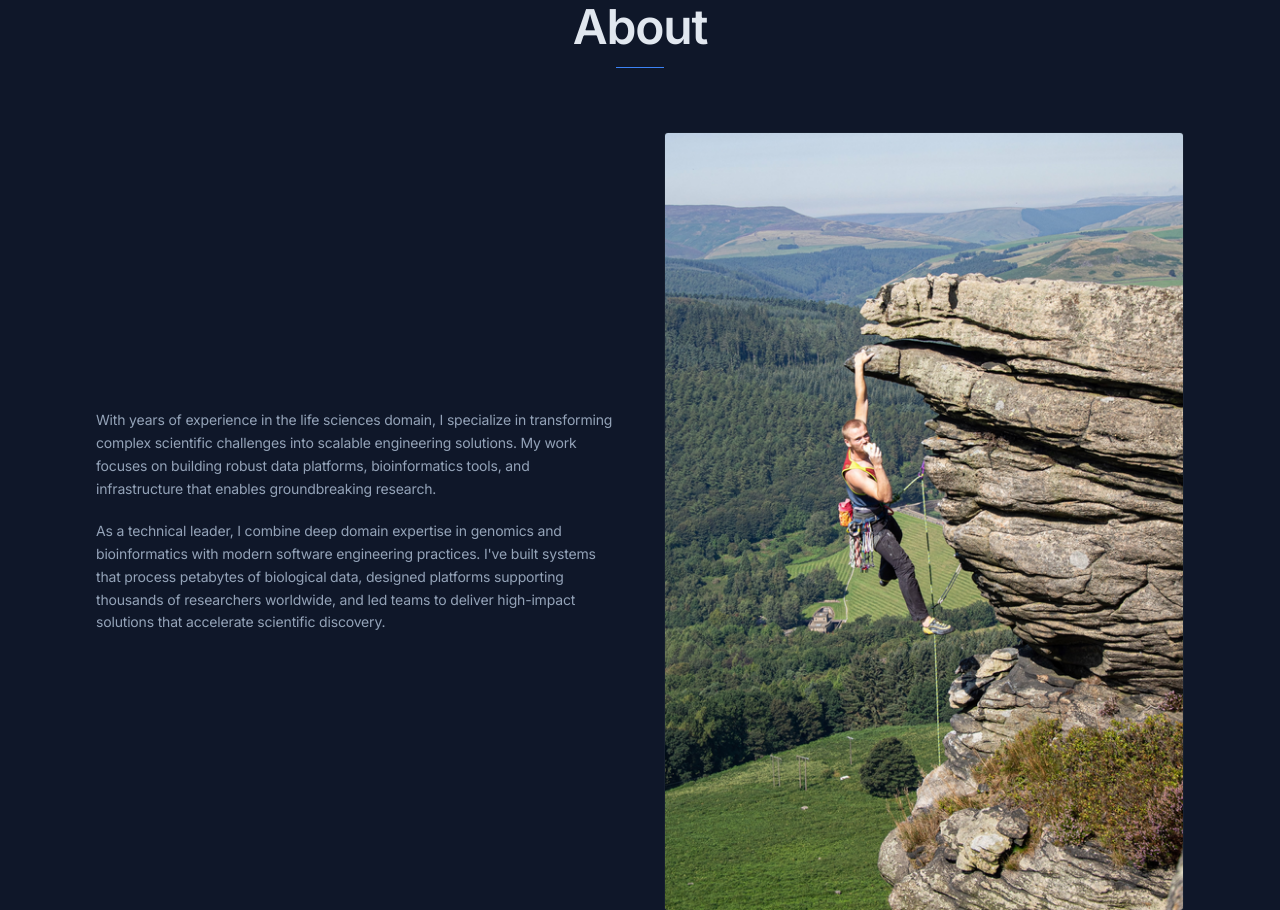
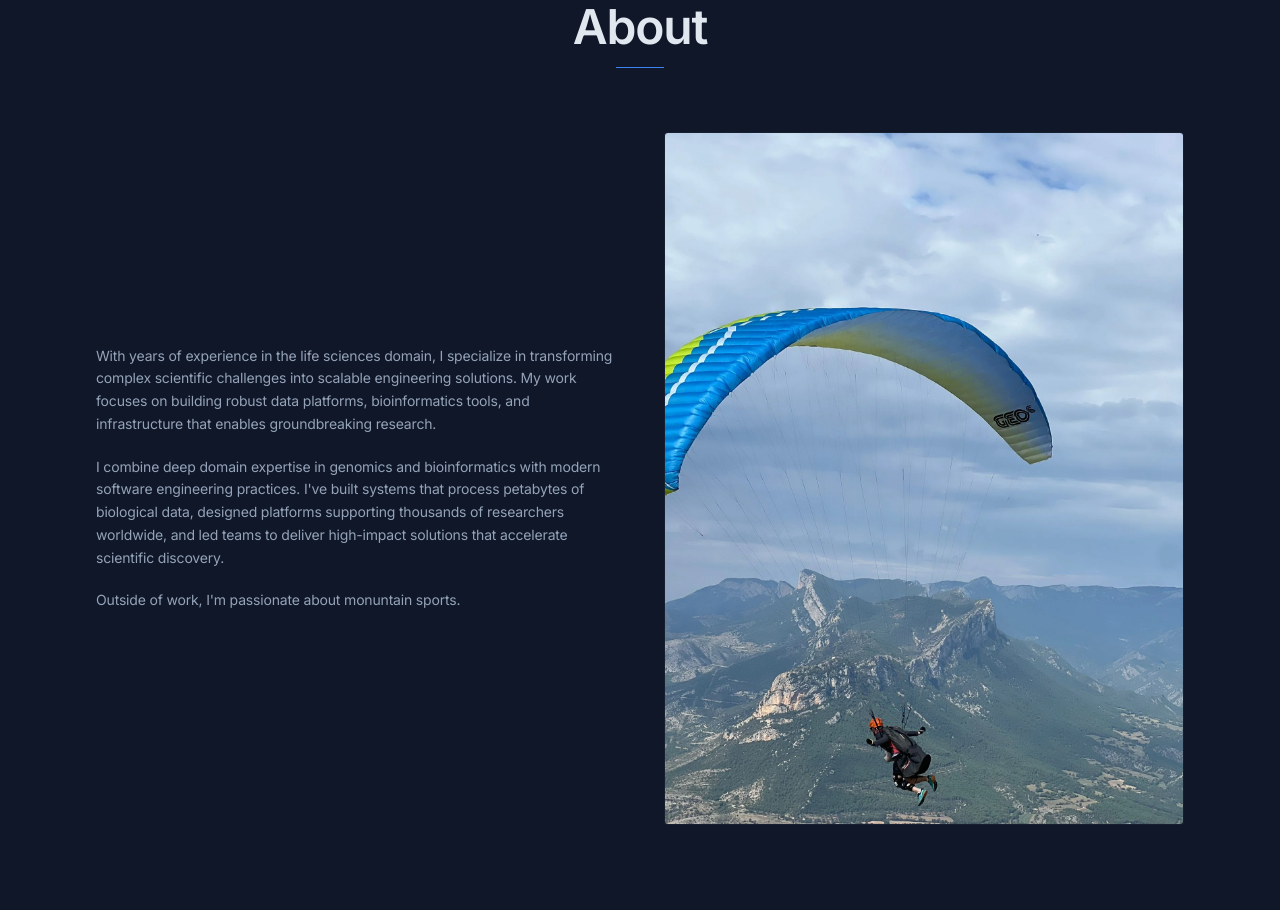
Before and after one commit to jacobwindsor/jacobwindsor.github.io, an Astro site: page / in a window 1280 px wide. Shown: the part 877-1787 px from the top of the page. Built offline with nearby package versions, Linux system fonts and the light colour scheme; Astro itself is replaced by a stand-in of ours.

Commit message:
chore: polish about

```diff
--- a/src/components/About.astro
+++ b/src/components/About.astro
@@ -1,8 +1,8 @@
 ---
 import { Card, CardContent } from '@/components/ui/card';
 import { Code2, Database, GitBranch, TrendingUp } from 'lucide-react';
-import climbing from './images/climbing.webp';
-import climbingJpg from './images/climbing.jpg';
+import paragliding from './images/paragliding.webp';
+import paraglidingJpg from './images/paragliding.jpg';
 ---
 
 <section id="about" class="py-20 px-6 lg:px-8 bg-background">
@@ -20,16 +20,19 @@ import climbingJpg from './images/climbing.jpg';
           With years of experience in the life sciences domain, I specialize in transforming complex scientific challenges into scalable engineering solutions. My work focuses on building robust data platforms, bioinformatics tools, and infrastructure that enables groundbreaking research.
         </p>
         <p class="text-sm text-muted-foreground leading-relaxed font-light">
-          As a technical leader, I combine deep domain expertise in genomics and bioinformatics with modern software engineering practices. I've built systems that process petabytes of biological data, designed platforms supporting thousands of researchers worldwide, and led teams to deliver high-impact solutions that accelerate scientific discovery.
+          I combine deep domain expertise in genomics and bioinformatics with modern software engineering practices. I've built systems that process petabytes of biological data, designed platforms supporting thousands of researchers worldwide, and led teams to deliver high-impact solutions that accelerate scientific discovery.
+        </p>
+        <p class="text-sm text-muted-foreground leading-relaxed font-light">
+            Outside of work, I'm passionate about monuntain sports.
         </p>
       </div>
 
       <div class="relative rounded-md overflow-hidden border border-border/50 bg-card">
         <picture>
-          <source srcset={climbing.src} type="image/webp" />
+          <source srcset={paragliding.src} type="image/webp" />
           <img
-            src={climbingJpg.src}
-            alt="Personal interests"
+            src={paraglidingJpg.src}
+            alt="Paragliding"
             class="w-full h-auto object-cover"
           />
         </picture>
```
Also changed, not shown: src/components/images/paragliding.jpg (added), src/components/images/paragliding.webp (added).
